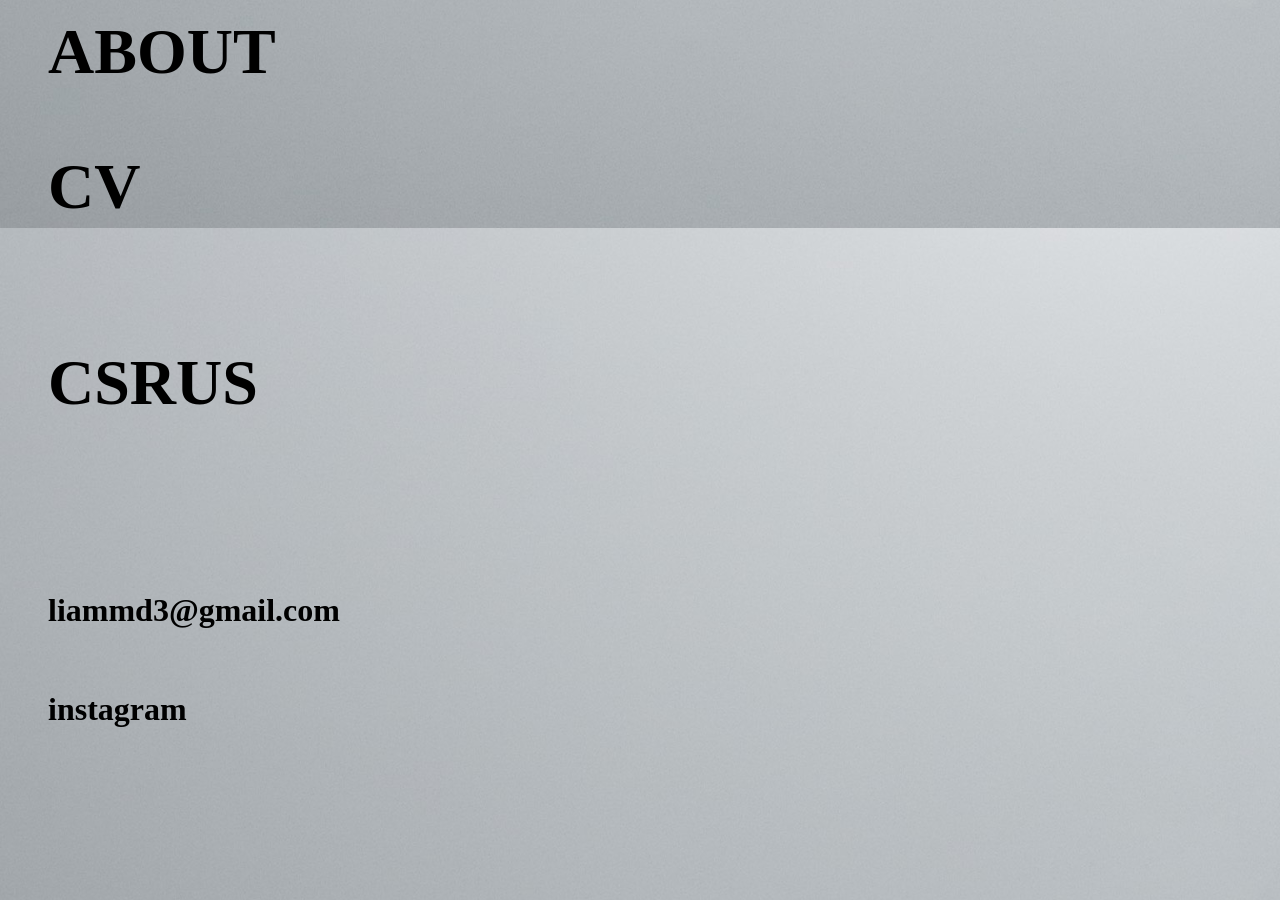
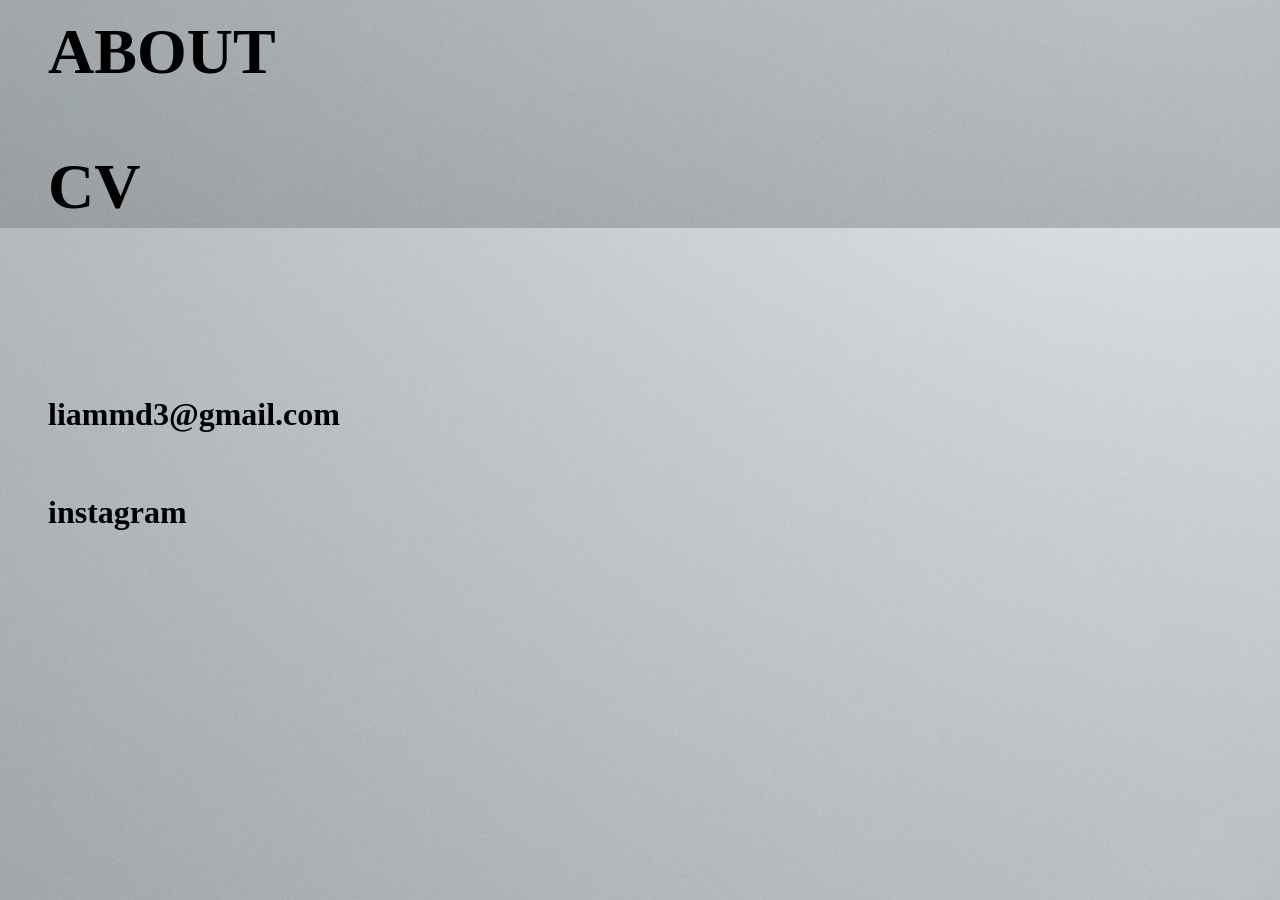
Before and after one commit to liammdavis/liammdavis.github.io, a Jekyll site: the page built from index.html, in a window 1280 px wide and 900 px high, scrolled down 2472 px. Built offline with Jekyll 4.4.1, drawn with Linux system fonts in a browser that asks for light colours.

Commit message:
getting rid of csrus

```diff
--- a/_layouts/default.html
+++ b/_layouts/default.html
@@ -21,7 +21,7 @@
 		        	<!-- <li><a href="/work">WORK</a></li> -->
 	        		<li><a href="/about">ABOUT</a></li>
 	        		<li><a href="/cv">CV</a></li>
-					<li><li><a href="/docs/assets/CSRUS.pdf">CSRUS</a></li>
+					<!-- <li><li><a href="/docs/assets/CSRUS.pdf">CSRUS</a></li> -->
 	    		</ul>
 		      </nav>
 
```
